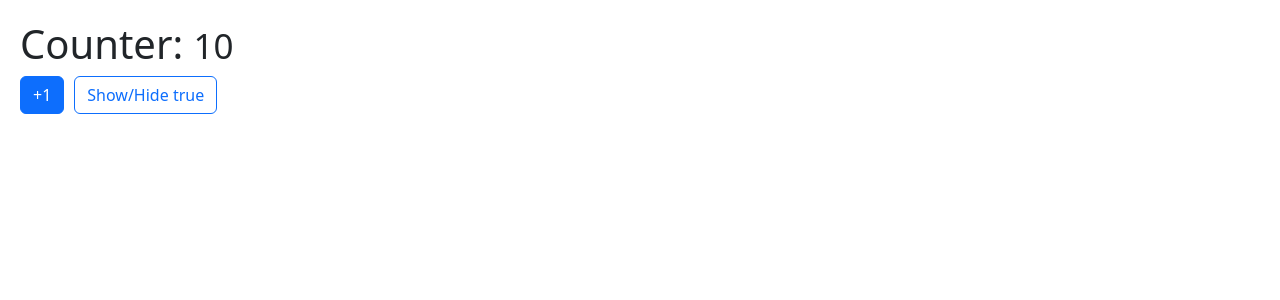
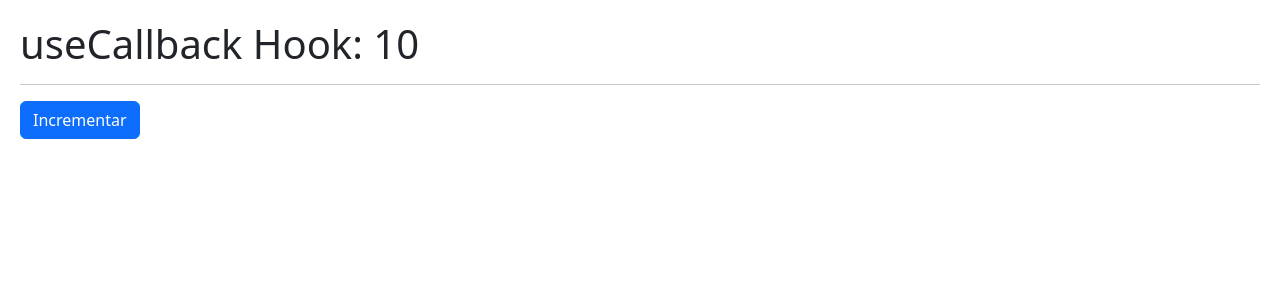
Before and after one commit to JordyV23/hook-app, a React (Vite) app: page / in a window 1280 px wide. Shown: the top 300 px of the page. Built offline with nearby package versions, Linux system fonts and the light colour scheme.

Commit message:
useCallback hook

```diff
--- /dev/null
+++ b/src/06-memos/CallbackHook.jsx
@@ -0,0 +1,22 @@
+import { useCallback, useState } from "react";
+import { ShowIncrement } from "./ShowIncrement";
+
+export const CallbackHook = () => {
+  const [counter, setcounter] = useState(10);
+
+  const incrementFather = useCallback((value) => {
+    setcounter((c) => value + c);
+  }, []);
+
+  //   const incrementFather = () => {
+  //     setcounter(counter + 1);
+  //   };
+
+  return (
+    <>
+      <h1>useCallback Hook: {counter}</h1>
+      <hr />
+      <ShowIncrement increment={incrementFather} />
+    </>
+  );
+};
--- /dev/null
+++ b/src/06-memos/MemoHook.jsx
@@ -0,0 +1,39 @@
+import { useMemo, useState } from "react";
+import { useCounter } from "../hooks/useCouter";
+
+const heavyStuff = (iterationNumber = 100) => {
+  for (let i = 0; i < iterationNumber; i++) {
+    console.log("Ahi vamos....");
+  }
+
+  return `${iterationNumber} iteraciones realizadas`;
+};
+
+export const MemoHook = () => {
+  const { counter, increment } = useCounter();
+  const [show, setshow] = useState(true);
+
+  const memorizedValue = useMemo(() => heavyStuff(counter));
+
+  return (
+    <>
+      <h1>
+        Counter: <small> {counter}</small>
+      </h1>
+      <hr />
+
+      <h4>{memorizedValue}</h4>
+
+      <button className="btn btn-primary" onClick={() => increment()}>
+        +1
+      </button>
+
+      <button
+        className="btn btn-outline-primary"
+        onClick={() => setshow(!show)}
+      >
+        Show/Hide {JSON.stringify(show)}
+      </button>
+    </>
+  );
+};
--- /dev/null
+++ b/src/06-memos/ShowIncrement.jsx
@@ -0,0 +1,18 @@
+/* eslint-disable react/display-name */
+import React from "react";
+
+// eslint-disable-next-line react/prop-types
+export const ShowIncrement = React.memo(({ increment }) => {
+  console.log("Me volvi a generar :<");
+
+  return (
+    <button
+      className="btn btn-primary"
+      onClick={() => {
+        increment(5);
+      }}
+    >
+      Incrementar
+    </button>
+  );
+});
--- a/src/main.jsx
+++ b/src/main.jsx
@@ -1,7 +1,9 @@
 // import React from "react";
 import ReactDOM from "react-dom/client";
 import "./index.css";
-import { Memorize } from "./06-memos/Memorize";
+import { CallbackHook } from "./06-memos/CallbackHook";
+//import { Memorize } from "./06-memos/Memorize";
+//import { MemoHook } from "./06-memos/MemoHook";
 //import { FocusScreen } from "./04-useRef/FocusScreen";
 //import { MultipleCustomHooks } from "./03-examples/MultipleCustomHooks";
 //import { FormWithCustomHook } from "./02-useEffect/FormWithCustomHook";
@@ -11,12 +13,14 @@ import { Memorize } from "./06-memos/Memorize";
 //import {HooksApp} from './HooksApp'
 
 ReactDOM.createRoot(document.getElementById("root")).render(
-  // {/* <HooksApp/> */}
-  // {/* <CounterApp/> */}
-  // {/* <CounterWithCustomHook /> */}
-  // {/* <SimpleForm /> */}
-  // {/* <FormWithCustomHook/> */}
+  // <HooksApp/>
+  // <CounterApp/>
+  // <CounterWithCustomHook />
+  // <SimpleForm />
+  // <FormWithCustomHook/>
   // <MultipleCustomHooks/>
-  //   <FocusScreen />
-  <Memorize />
+  // <FocusScreen />
+  // <Memorize />
+  // <MemoHook/>
+  <CallbackHook />
 );
```
